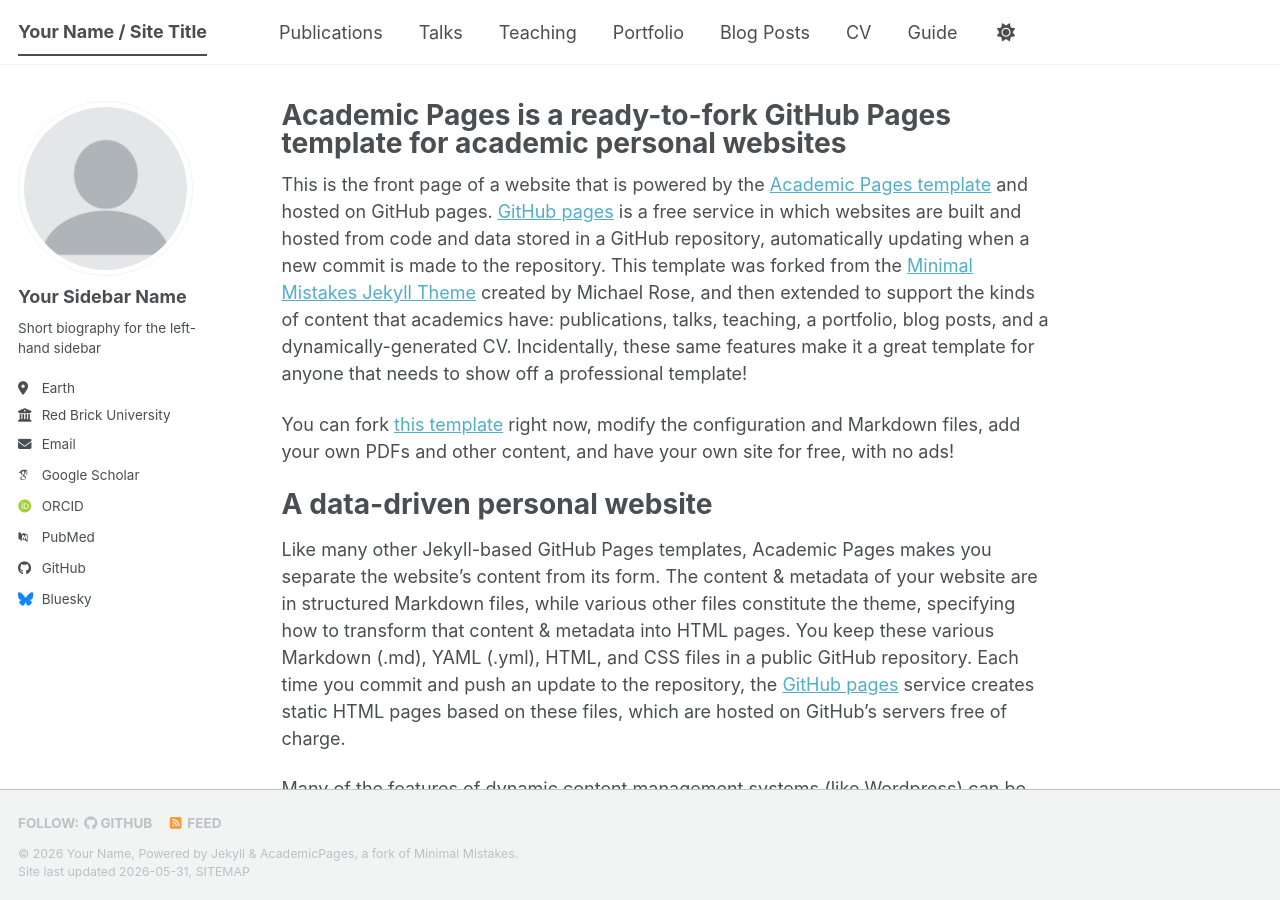
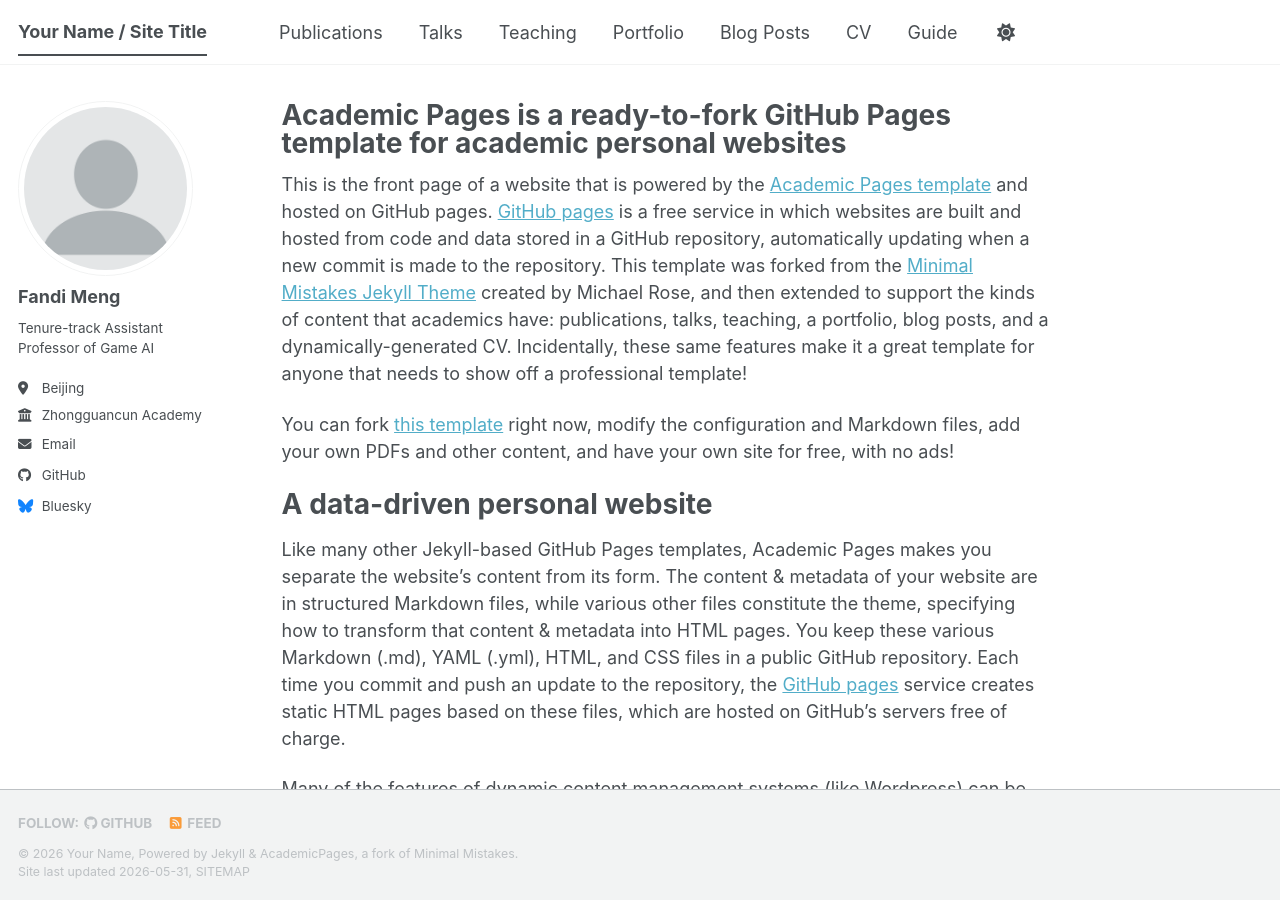
Before and after one commit to fandi-meng-qm/fandi-meng-qm.github.io, a Jekyll site: the page built from _pages/about.md, in a window 1280 px wide and 900 px high. Built offline with Jekyll 4.4.1, drawn with Linux system fonts in a browser that asks for light colours; some web fonts are replaced; a script bundle is joined from its source files by our own code; library files that are not in the unit come from our copies.

Commit message:
Update _config.yml

```diff
--- a/_config.yml
+++ b/_config.yml
@@ -24,27 +24,27 @@ repository               : "academicpages/academicpages.github.io"
 author:
   # Biographic information
   avatar           : "profile.png"
-  name             : "Your Sidebar Name"
+  name             : "Fandi Meng"
   pronouns         : # example: "she/her"
-  bio              : "Short biography for the left-hand sidebar"
-  location         : "Earth"
-  employer         : "Red Brick University"
+  bio              : "Tenure-track Assistant Professor of Game AI"
+  location         : "Beijing"
+  employer         : "Zhongguancun Academy"
   uri              : # URL
-  email            : "none@example.org"
+  email            : "f.meng@qmul.ac.uk"
 
   # Academic websites
-  academia         : # URL
-  arxiv            : # URL - Update with the correct link to your profile
-  googlescholar    : "https://scholar.google.com/citations?user=PS_CX0AAAAAJ"
-  inspire-hep      : # URL
-  impactstory      : # URL
-  orcid            : "https://orcid.org/yourorcidurl"
-  semantic         : # URL
-  ssrn             : # URL
-  pubmed           : "https://www.ncbi.nlm.nih.gov/pubmed/?term=john+snow"
-  researchgate     : # URL
-  scopus           : # URL
-  zotero           : # URL
+  # academia         : # URL
+  # arxiv            : # URL - Update with the correct link to your profile
+  # googlescholar    : "https://scholar.google.com/citations?user=PS_CX0AAAAAJ"
+  # inspire-hep      : # URL
+  # impactstory      : # URL
+  # orcid            : "https://orcid.org/yourorcidurl"
+  # semantic         : # URL
+  # ssrn             : # URL
+  # pubmed           : "https://www.ncbi.nlm.nih.gov/pubmed/?term=john+snow"
+  # researchgate     : # URL
+  # scopus           : # URL
+  # zotero           : # URL
 
 
   # Repositories and software development
```
